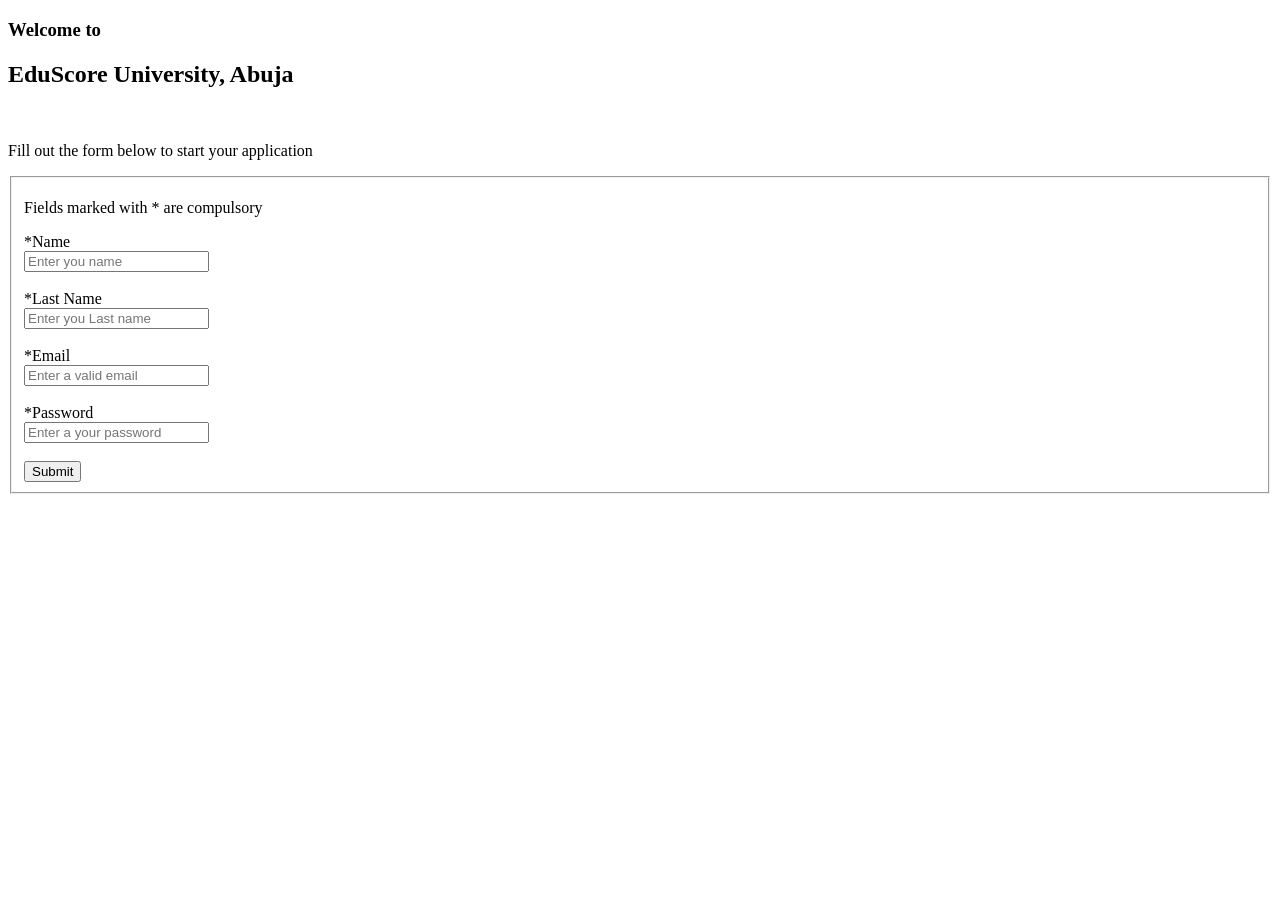
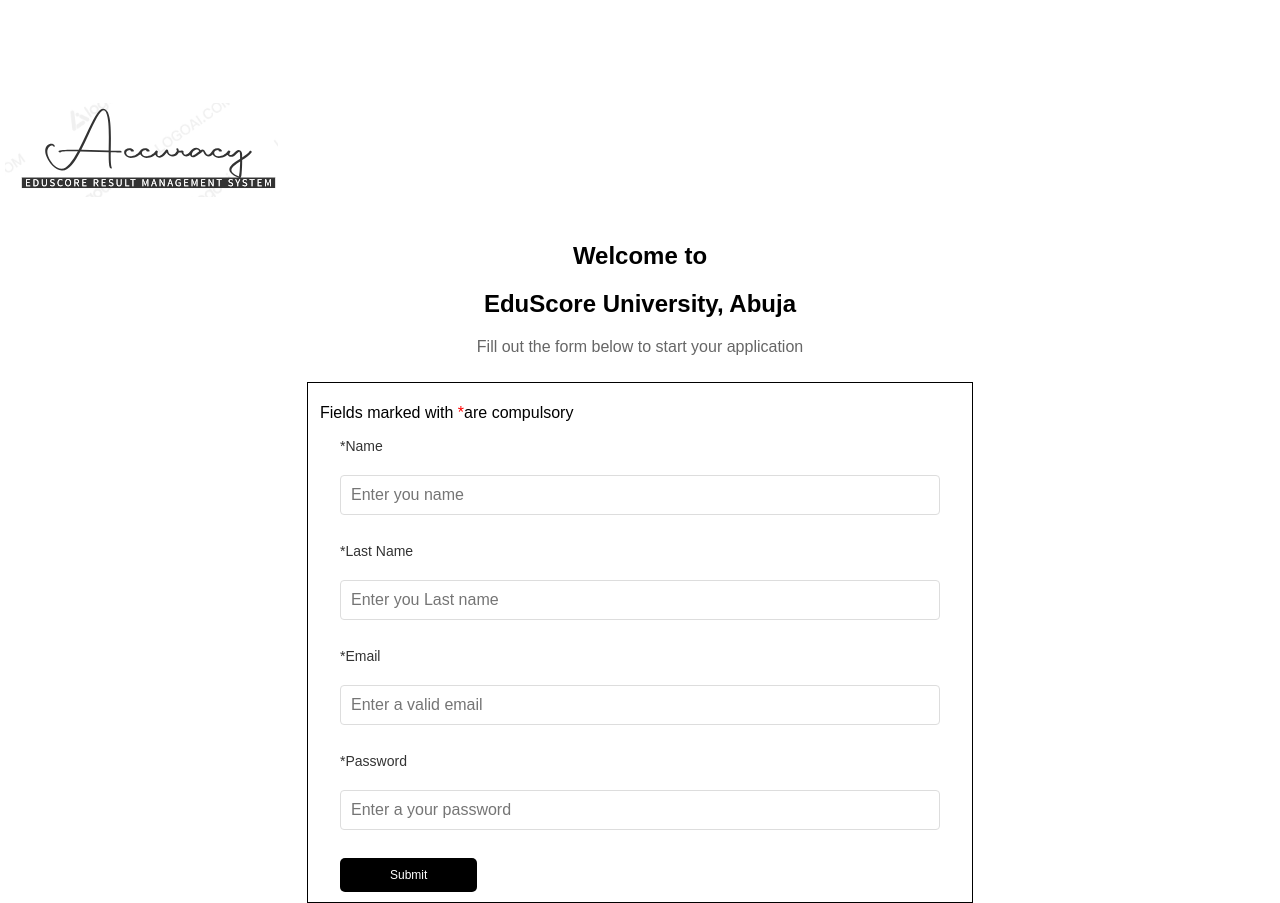
Before and after one commit to KelvinJ-cyber/school-result-management, a Flask app: page / in a window 1280 px wide. Before the commit the page ends 494 px from the top, so only its background shows below. Run offline with Flask 3, Linux system fonts and the light colour scheme.

Commit message:
IN progress

```diff
--- a/static/style.css
+++ b/static/style.css
@@ -1,3 +1,108 @@
-body{
+body {
+    font-family: Arial, sans-serif;
     background-color: #ffffff;
+    margin: 0;
+    padding: 0;
+    display: flex;
+    justify-content: center;
+    align-items: center;
+    min-height: 100vh;
+  }
+
+form{
+    background-color: #ffffff;
+    border-radius: 8px;
+    width: 600px;
+    padding-left: 20px;
+    padding-right: 20px;
 }
+
+.logo-container{
+  position: relative;
+  height: 94px;
+}
+
+.logo{
+    position:absolute;
+    bottom: 250px;
+    left: -300px;
+
+}
+.inputfeild {
+    margin-bottom: 10px;
+  }
+.inputfeild label {
+    display: block;
+    font-size: 14px;
+    margin-bottom: 3px;
+    color: #333;
+}
+
+.inputfeild input:focus{
+    outline: none;
+    border-color:#000000 ;
+}
+
+.inputfeild input {
+    width: 100%;
+    padding: 10px;
+    font-size: 16px;
+    border: 1px solid #ddd;
+    border-radius: 4px;
+    box-sizing: border-box;
+  }
+
+h3{
+    color: #000000;
+    font-size: 2rem;
+    margin-bottom: 0.2em;
+
+}
+.asterisk {
+    color: red;
+}
+
+.header {
+    position:absolute;
+    text-align: left;
+    place-items: center;
+    margin-bottom: 210px;
+  }
+.header h3 {
+    font-size: 24px;
+    margin-bottom: 5px;
+}
+.header p {
+    font-size: 16px;
+    color: #666;
+}
+
+
+
+input[type="submit"]{
+    background-color: #000000;
+    color: #ffffff;
+    padding: 10px 50px 10px;
+    border: none;
+    border-radius: 5px;
+    cursor: pointer;
+    font-size: 12px;
+}
+
+input[type="submit"]:hover{
+    background-color: #1c1d1c;
+}
+
+form{
+    padding: auto;
+    position: relative;
+}
+
+fieldset{
+    border: 1px solid #000000;
+    margin-bottom: 15px;
+    position: relative;
+    top: 250px;
+    padding: auto;
+
+}
--- a/templates/applicant.html
+++ b/templates/applicant.html
@@ -8,13 +8,19 @@
 
 
 {% block body %}
+<div class = "logo-container">
+<img src="{{ url_for('static', filename ='logoai.png') }}" alt="This is my logo" class= "logo">
+</div>
 
-<h3>Welcome to</h3>
-<h2><b>EduScore University, Abuja </b></h2>
-<br>
-<p>Fill out the form below to start your application</p>
+<div class ="header">
+  <h3>Welcome to</h3>
+  <h2><b>EduScore University, Abuja </b></h2>
+  <p>Fill out the form below to start your application</p>
+</div>
+<div class ="form">
 <fieldset>
-    <p>Fields marked with * are compulsory</p>
+    <p>Fields marked with <span class="asterisk">*</span>are compulsory</p>
+
     <form action="/" method="POST">
         <div class="inputfeild">
             <label for="name">*Name</label><br>
@@ -36,11 +42,12 @@
             <input type="password" name="password" id="password" placeholder="Enter a your password" required><br><br>
         </div>
 
-        <input type ="submit" value="Submit" id="btn_add">
+        <input type ="submit" value="Submit" class="btn_add">
 
 
     </form>
 
 </fieldset>
+</div>
 
 {% endblock %}
--- a/templates/base.html
+++ b/templates/base.html
@@ -7,6 +7,7 @@
      {% block head %} {% endblock %}
 </head>
 <body>
+
      {% block body %} {% endblock %}
 
 </body>
```
Also changed, not shown: static/style2.css (+11 -0 lines), instance/database.db.
